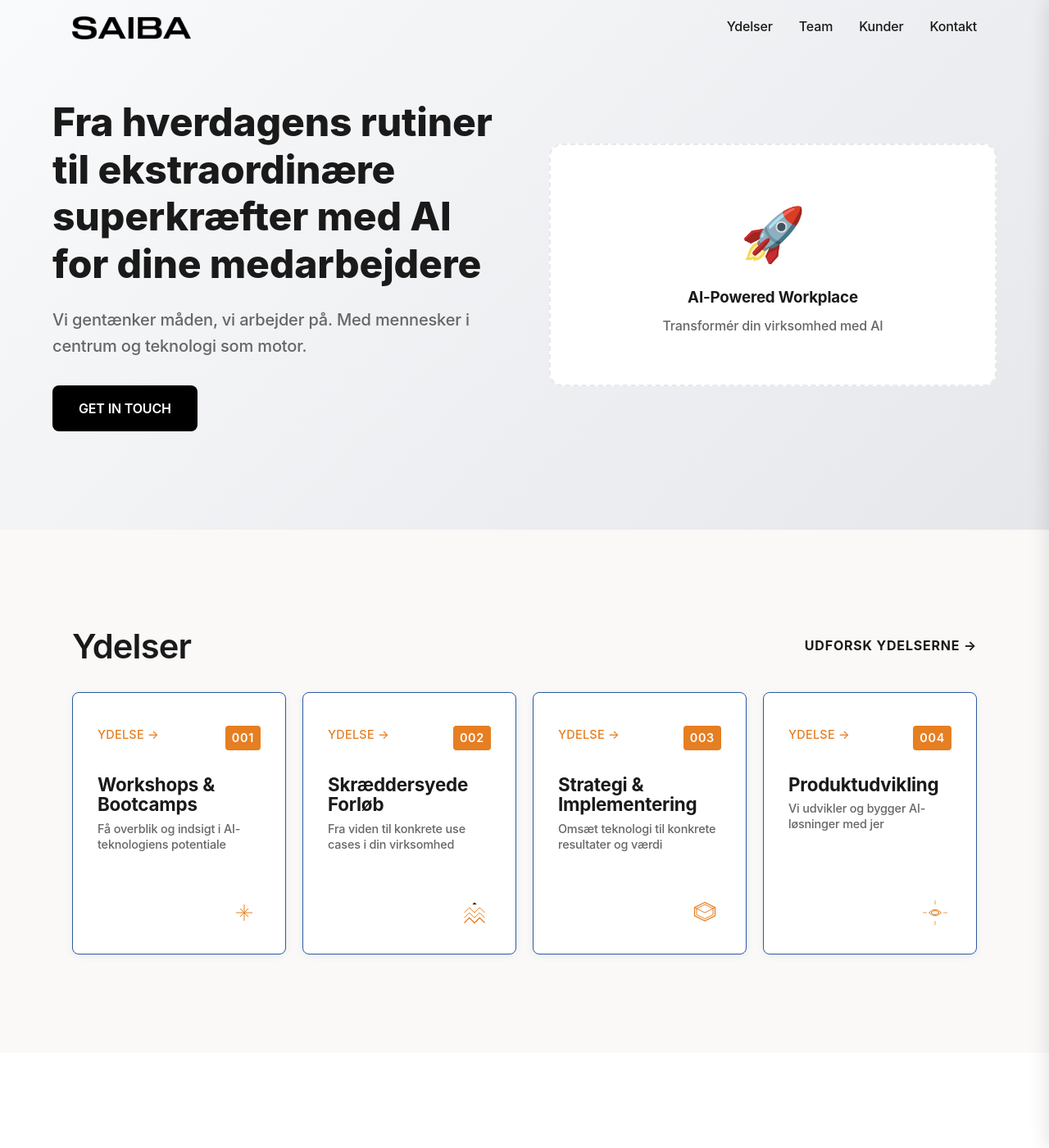
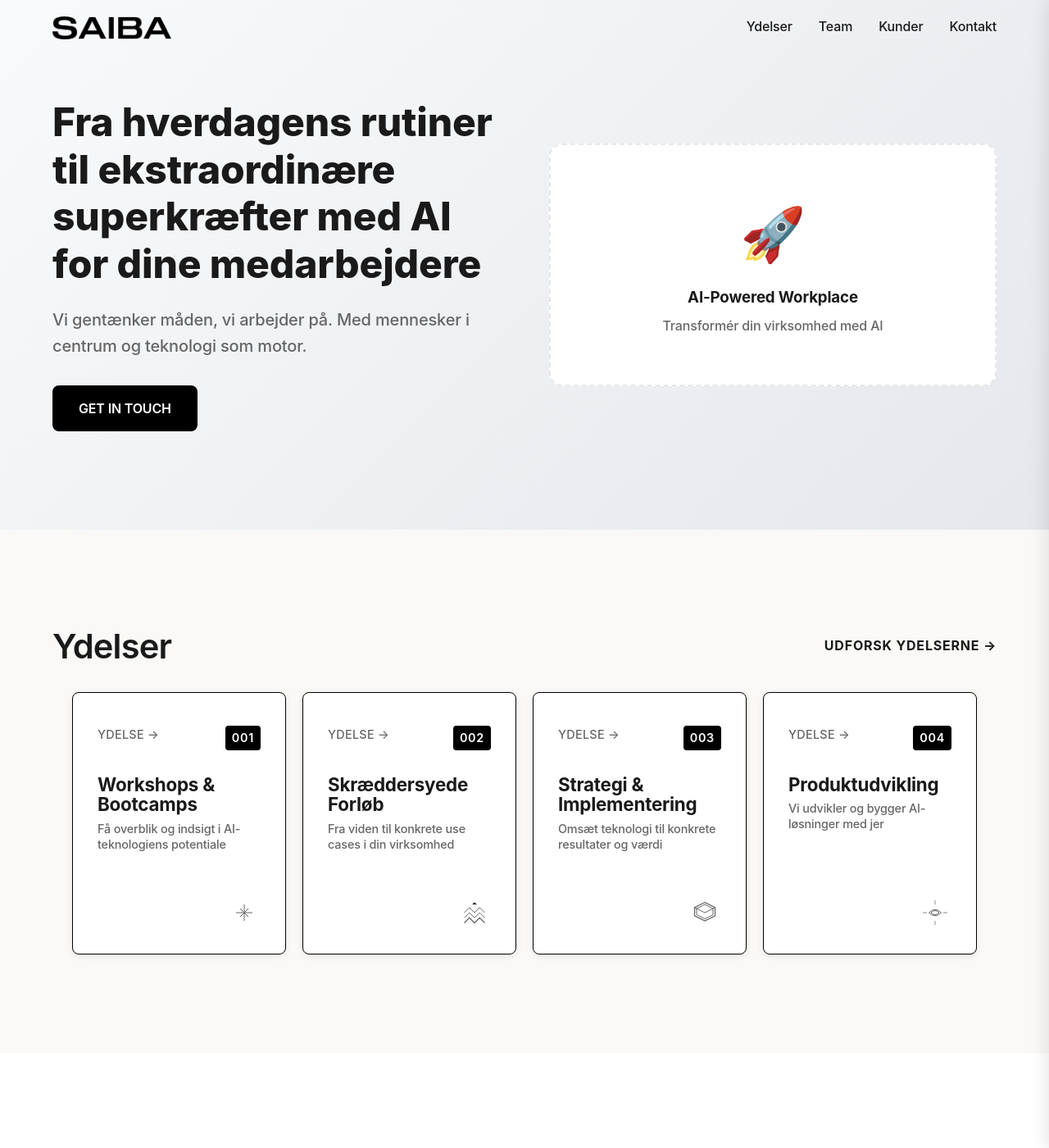
Before and after one commit to b4ltasar/saibaweb, a Jekyll site: the page built from index.html, in a window 1280 px wide and 1400 px high. Shown: the whole window at 82% size. Built offline with Jekyll 4.4.1, drawn with Linux system fonts in a browser that asks for light colours.

Commit message:
Remove orange colors and fix alignment
ALIGNMENT COMPLETE:
- All main headers align with 'Klik og se...' text
- Logo in header aligns with content grid
- Footer will align with same grid
- Removed padding from headers, kept in containers

REMOVED ORANGE COLORS:
- Service cards: black border instead of blue
- 'Ydelse →' text: gray (#666) instead of orange
- Numbered badges: black background instead of orange
- Icons: gray (#666) instead of orange
- Hover effects: black instead of orange
- Clean black/white aesthetic

Now uses only black/white/gray color palette for clean, minimalist look!

```diff
--- a/assets/css/main.css
+++ b/assets/css/main.css
@@ -155,7 +155,7 @@ body {
   align-items: center;
   max-width: 1200px;
   margin: 0 auto;
-  padding: 0 24px;
+  padding: 0;
 }
 
 .logo {
@@ -353,6 +353,7 @@ body {
   line-height: 1.1;
   text-align: left;
   padding-left: 0;
+  margin-left: 0;
 }
 
 .services-header,
@@ -366,7 +367,7 @@ body {
   max-width: 1200px;
   margin-left: auto;
   margin-right: auto;
-  padding: 0 24px;
+  padding: 0;
 }
 
 
@@ -465,14 +466,14 @@ body {
 .service-card {
   background: #ffffff;
   padding: 40px 30px;
-  border: 1px solid #2c5aa0;
+  border: 1px solid #000000;
   border-radius: 8px;
   position: relative;
   display: flex;
   flex-direction: column;
   min-height: 320px;
   transition: all 0.4s cubic-bezier(0.25, 0.46, 0.45, 0.94);
-  box-shadow: 0 2px 8px rgba(44, 90, 160, 0.08);
+  box-shadow: 0 2px 8px rgba(0, 0, 0, 0.08);
   opacity: 1;
   transform: translateY(0);
   overflow: visible;
@@ -489,8 +490,8 @@ body {
 
 .service-card:hover {
   transform: translateY(-8px);
-  box-shadow: 0 20px 40px rgba(44, 90, 160, 0.15);
-  border-color: #1e3a5f;
+  box-shadow: 0 20px 40px rgba(0, 0, 0, 0.15);
+  border-color: #333333;
   opacity: 1 !important;
 }
 
@@ -503,7 +504,7 @@ body {
 
 .offering-link {
   font-size: 0.9rem;
-  color: #e67e22;
+  color: #666666;
   text-decoration: none;
   transition: color 0.3s ease;
   position: relative;
@@ -519,7 +520,7 @@ body {
   left: 0;
   width: 0;
   height: 1px;
-  background: #e67e22;
+  background: #000000;
   transition: width 0.3s ease;
   transform-origin: left;
 }
@@ -529,13 +530,13 @@ body {
 }
 
 .offering-link:hover {
-  color: #d35400;
+  color: #000000;
 }
 
 .service-number {
   font-size: 0.9rem;
   color: #ffffff;
-  background: #e67e22;
+  background: #000000;
   border: none;
   padding: 4px 8px;
   border-radius: 4px;
@@ -588,7 +589,7 @@ body {
   display: flex;
   align-items: center;
   justify-content: center;
-  color: #e67e22;
+  color: #666666;
   overflow: visible;
 }
 
@@ -601,6 +602,7 @@ body {
 
 .service-card:hover .icon-svg {
   transform: scale(1.1);
+  color: #000000;
 }
 
 .service-card:hover .icon-svg .organic-circle,
@@ -730,7 +732,7 @@ body {
   background: #f8f8f8;
   border: 1px solid #e5e5e5;
   border-radius: 8px;
-  padding: 40px 24px;
+  padding: 40px 0;
   position: relative;
   min-height: 320px;
   display: flex;
```
